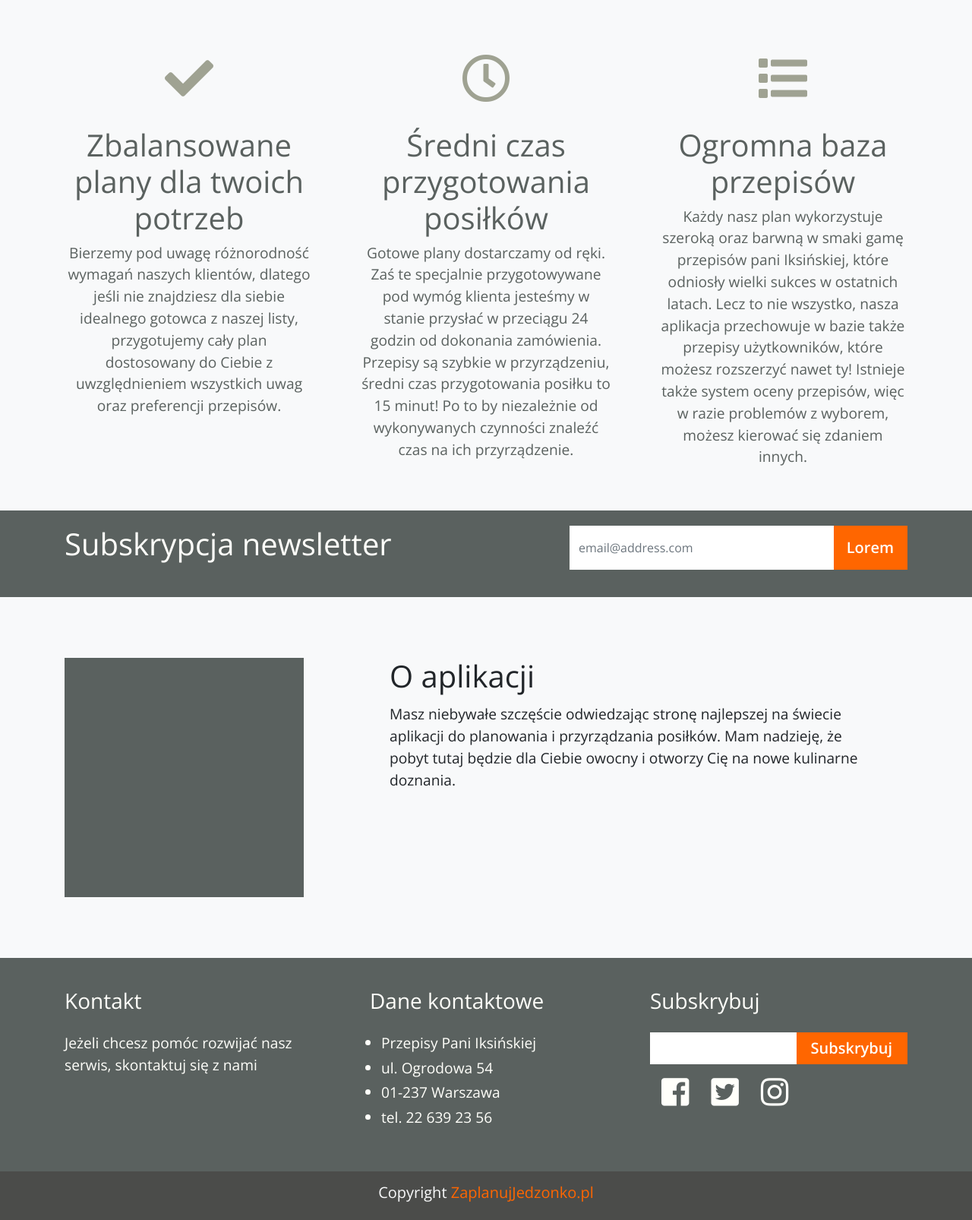
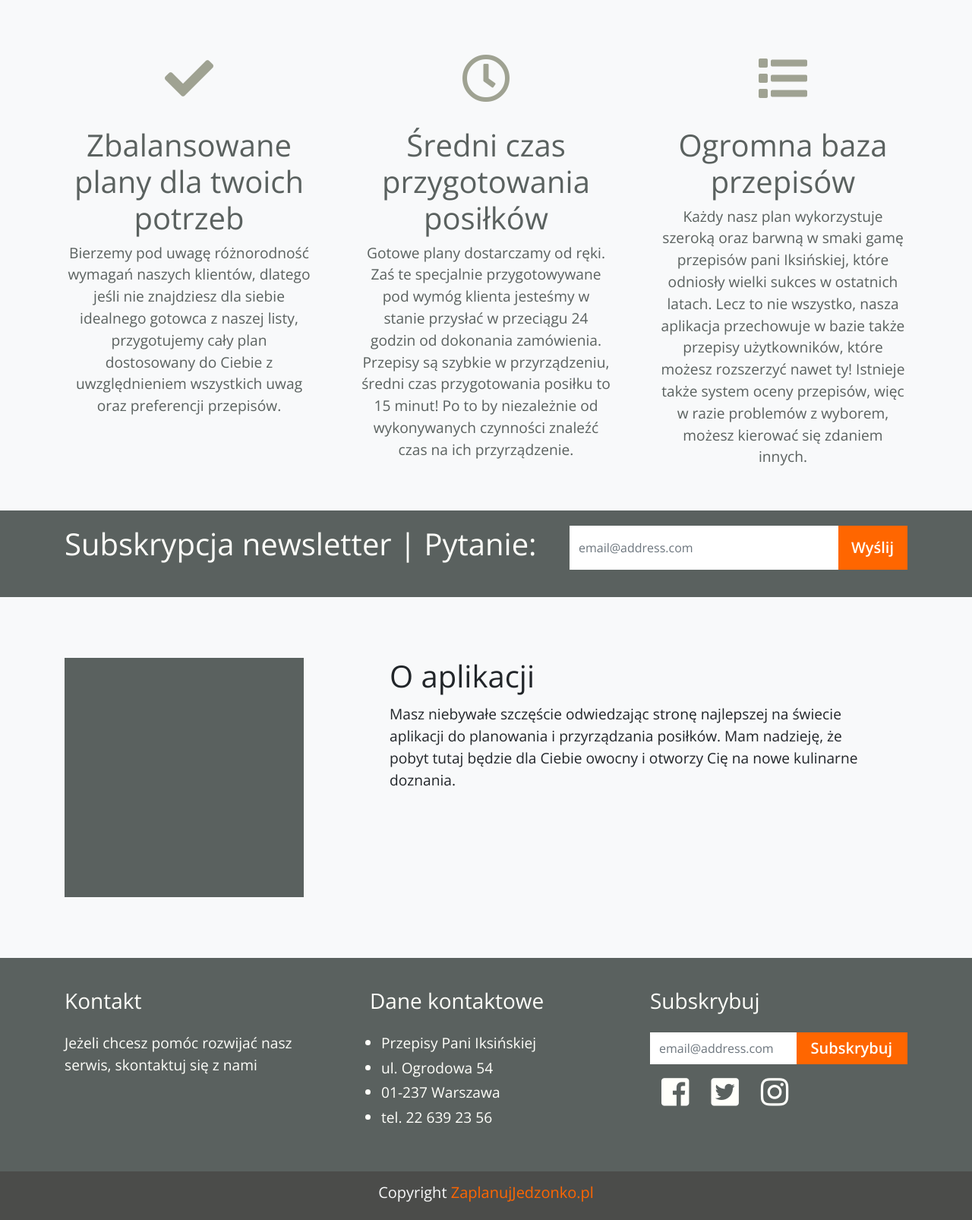
Before and after one commit to Samekmat/ScrumLab, a Django app: template jedzonko/templates/index.html in a window 1280 px wide. Shown: the part 691-2297 px from the top of the page at 76% size. Run offline with Django 3.2, Linux system fonts and the light colour scheme; the template is opened without the code that fills it, so the values that code supplies are empty; some libraries are stand-ins or nearby versions; some web fonts are replaced.

Commit message:
Little changes index

```diff
--- a/jedzonko/templates/index.html
+++ b/jedzonko/templates/index.html
@@ -135,7 +135,7 @@
         <div class="container">
             <div class="row">
                 <div class="col">
-                    <h1>Subskrypcja newsletter</h1>
+                    <h1>Subskrypcja newsletter | Pytanie:</h1>
                 </div>
                 <div class="col-5">
                     <div class="input-group mb-3">
@@ -143,7 +143,7 @@
                             aria-label="Recipient's username" aria-describedby="basic-addon2">
                         <div class="input-group-append">
                             <button class="input-group-text btn-color border-0 rounded-0" type="submit" id="basic-addon2">
-                                <a href="index.html">Lorem</a>
+                                <a href="index.html">Wyślij</a>
                             </button>
                         </div>
                     </div>
@@ -192,7 +192,7 @@
                 <div class="col">
                     <h3 class="mb-4">Subskrybuj</h3>
                     <div class="input-group mb-3">
-                        <input type="text" class="form-control border-0 rounded-0" placeholder=""
+                        <input type="text" class="form-control border-0 rounded-0" placeholder="email@address.com"
                             aria-label="Recipient's username" aria-describedby="basic-addon2">
                         <div class="input-group-append">
                             <button class="input-group-text btn-color border-0 rounded-0" type="submit" id="basic-addon2"><a
```
